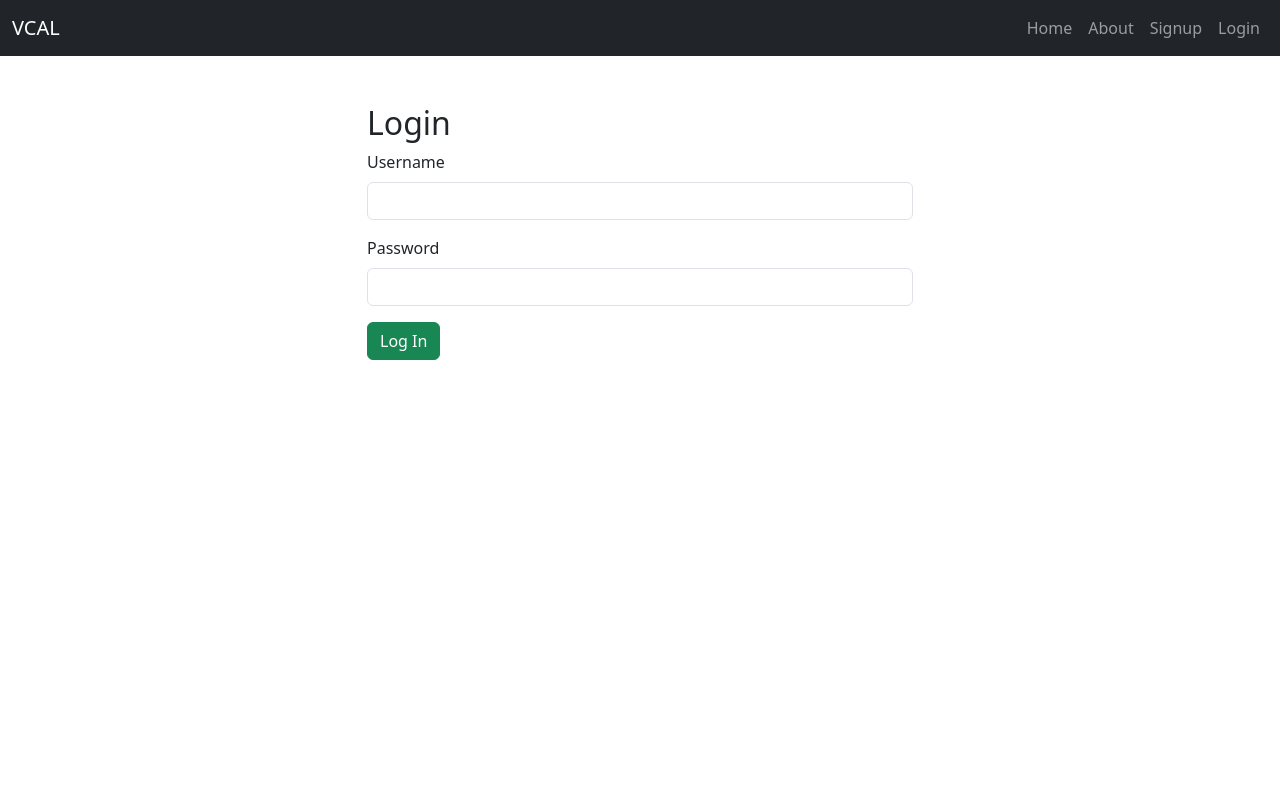
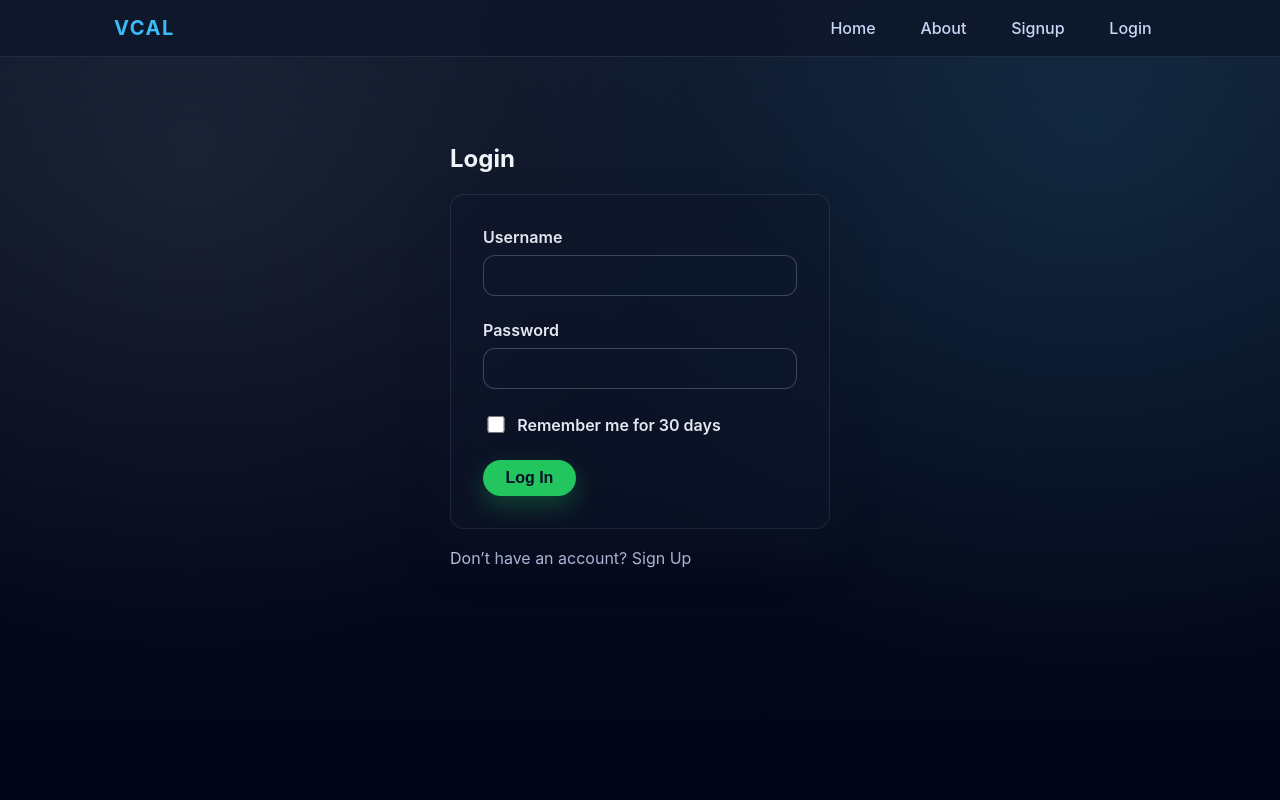
Before and after one commit to RubenJr01/V.Cal, a Django app: page /login/ in a window 1280 px wide. Run offline with Django 5.2, Linux system fonts and the light colour scheme.

Commit message:
Updating HTML/CSS
Trying to move from bootstrap to manual HTML/CSS styling

```diff
--- a/backend/settings.py
+++ b/backend/settings.py
@@ -72,6 +72,7 @@ USE_TZ = True
 
 # --- Static files ---
 STATIC_URL = "static/"
+STATICFILES_DIRS = [BASE_DIR / "events" / "static"]
 
 DEFAULT_AUTO_FIELD = "django.db.models.BigAutoField"
 
@@ -85,3 +86,6 @@ REST_FRAMEWORK = {
 LOGIN_URL = "/login/"
 LOGIN_REDIRECT_URL = "/dashboard/"
 LOGOUT_REDIRECT_URL = "/"
+
+# --- Fresh sessions "30-day timer refresh"
+SESSION_SAVE_EVERY_REQUEST = True
--- /dev/null
+++ b/events/static/events/css/style.css
@@ -0,0 +1,366 @@
+:root {
+  color-scheme: light;
+  --bg: #0f172a;
+  --bg-surface: #111c38;
+  --bg-panel: #132447;
+  --text: #f8fafc;
+  --text-muted: #cbd5f5;
+  --accent: #38bdf8;
+  --accent-strong: #0ea5e9;
+  --success: #22c55e;
+  --info: #c084fc;
+  --danger: #f43f5e;
+  --border: rgba(148, 163, 184, 0.35);
+  --shadow: rgba(15, 23, 42, 0.35);
+  --radius: 14px;
+  --transition: 160ms ease;
+  font-size: 16px;
+}
+
+*,
+*::before,
+*::after {
+  box-sizing: border-box;
+}
+
+body {
+  margin: 0;
+  font-family: "Inter", "Segoe UI", system-ui, -apple-system, sans-serif;
+  background: radial-gradient(circle at 15% 20%, rgba(148, 163, 184, 0.1), transparent 40%),
+              radial-gradient(circle at 85% 15%, rgba(56, 189, 248, 0.12), transparent 45%),
+              linear-gradient(180deg, var(--bg) 0%, #020617 90%);
+  color: var(--text);
+  min-height: 100vh;
+  display: flex;
+  flex-direction: column;
+}
+
+a {
+  color: inherit;
+  text-decoration: none;
+}
+
+a:hover,
+a:focus {
+  color: var(--accent);
+}
+
+.site-header {
+  border-bottom: 1px solid rgba(148, 163, 184, 0.15);
+  backdrop-filter: blur(16px);
+  background: rgba(15, 23, 42, 0.85);
+  position: sticky;
+  top: 0;
+  z-index: 10;
+}
+
+.site-nav {
+  margin: 0 auto;
+  width: min(1100px, 100%);
+  display: flex;
+  align-items: center;
+  justify-content: space-between;
+  padding: 1rem 1.5rem;
+  gap: 1rem;
+}
+
+.brand {
+  font-size: 1.25rem;
+  font-weight: 700;
+  letter-spacing: 0.08em;
+  text-transform: uppercase;
+  color: var(--accent);
+}
+
+.nav-toggle {
+  display: none;
+  flex-direction: column;
+  justify-content: center;
+  gap: 0.35rem;
+  width: 2.5rem;
+  height: 2.5rem;
+  border-radius: 50%;
+  border: 1px solid rgba(148, 163, 184, 0.3);
+  background: transparent;
+  cursor: pointer;
+  transition: border-color var(--transition), transform var(--transition);
+}
+
+.nav-toggle span {
+  display: block;
+  width: 1.3rem;
+  height: 2px;
+  background: var(--text);
+  margin: 0 auto;
+  transition: transform var(--transition), opacity var(--transition);
+}
+
+.nav-toggle.is-active span:nth-child(1) {
+  transform: translateY(6px) rotate(45deg);
+}
+
+.nav-toggle.is-active span:nth-child(2) {
+  opacity: 0;
+}
+
+.nav-toggle.is-active span:nth-child(3) {
+  transform: translateY(-6px) rotate(-45deg);
+}
+
+.nav-links {
+  list-style: none;
+  display: flex;
+  align-items: center;
+  gap: 1rem;
+  margin: 0;
+  padding: 0;
+}
+
+.nav-link {
+  padding: 0.45rem 0.9rem;
+  border-radius: 999px;
+  font-weight: 500;
+  color: var(--text-muted);
+  transition: background var(--transition), color var(--transition), transform var(--transition);
+}
+
+.nav-link:hover,
+.nav-link:focus {
+  color: var(--text);
+  background: rgba(56, 189, 248, 0.18);
+  transform: translateY(-1px);
+}
+
+.page-content {
+  width: min(960px, 100%);
+  margin: 0 auto;
+  padding: 3rem 1.5rem 4rem;
+  flex: 1;
+}
+
+h1,
+h2,
+h3 {
+  font-weight: 700;
+  line-height: 1.2;
+  color: #f1f5f9;
+}
+
+p {
+  line-height: 1.7;
+  color: var(--text-muted);
+}
+
+.text-center {
+  text-align: center;
+}
+
+.lead {
+  font-size: 1.15rem;
+  color: #d2ddff;
+}
+
+.mt-4 {
+  margin-top: 2.5rem;
+}
+
+.mb-3 {
+  margin-bottom: 1.5rem;
+}
+
+.btn {
+  display: inline-flex;
+  align-items: center;
+  justify-content: center;
+  gap: 0.5rem;
+  padding: 0.55rem 1.4rem;
+  border-radius: 999px;
+  border: none;
+  cursor: pointer;
+  font-size: 1rem;
+  font-weight: 600;
+  color: #0f172a;
+  background: var(--accent);
+  box-shadow: 0 10px 25px rgba(56, 189, 248, 0.25);
+  transition: transform var(--transition), box-shadow var(--transition);
+}
+
+.btn:hover,
+.btn:focus {
+  transform: translateY(-1px);
+  box-shadow: 0 14px 28px rgba(56, 189, 248, 0.35);
+}
+
+.btn-lg {
+  padding: 0.8rem 2.2rem;
+  font-size: 1.1rem;
+}
+
+.btn-primary {
+  background: var(--accent);
+  box-shadow: 0 10px 25px rgba(14, 165, 233, 0.3);
+}
+
+.btn-success {
+  background: var(--success);
+  box-shadow: 0 10px 25px rgba(34, 197, 94, 0.28);
+}
+
+.btn-info {
+  background: var(--info);
+  box-shadow: 0 10px 25px rgba(192, 132, 252, 0.3);
+}
+
+.btn-primary,
+.btn-success,
+.btn-info {
+  color: #041128;
+}
+
+.row {
+  display: flex;
+  flex-wrap: wrap;
+  gap: 1.5rem;
+}
+
+.justify-content-center {
+  justify-content: center;
+}
+
+.col-md-6 {
+  flex: 0 1 380px;
+  max-width: 420px;
+  width: 100%;
+}
+
+form {
+  padding: 2rem;
+  border-radius: var(--radius);
+  background: rgba(15, 23, 42, 0.55);
+  border: 1px solid rgba(148, 163, 184, 0.15);
+  box-shadow: 0 24px 45px rgba(15, 23, 42, 0.45);
+  backdrop-filter: blur(12px);
+}
+
+label {
+  font-weight: 600;
+  color: #e2e8f0;
+}
+
+.form-label {
+  display: block;
+  margin-bottom: 0.5rem;
+}
+
+.form-control {
+  width: 100%;
+  padding: 0.75rem 1rem;
+  border-radius: 12px;
+  border: 1px solid rgba(148, 163, 184, 0.35);
+  background: rgba(15, 23, 42, 0.65);
+  color: var(--text);
+  transition: border-color var(--transition), box-shadow var(--transition);
+}
+
+.form-control:focus {
+  outline: none;
+  border-color: var(--accent);
+  box-shadow: 0 0 0 3px rgba(56, 189, 248, 0.35);
+}
+
+.form-check {
+  display: flex;
+  align-items: center;
+  gap: 0.6rem;
+}
+
+.form-check-input {
+  width: 1.1rem;
+  height: 1.1rem;
+  border-radius: 4px;
+  border: 1px solid rgba(148, 163, 184, 0.6);
+  background: rgba(15, 23, 42, 0.6);
+  accent-color: var(--accent);
+}
+
+.alert {
+  padding: 0.9rem 1.2rem;
+  border-radius: 12px;
+  border: 1px solid transparent;
+  background: rgba(241, 245, 249, 0.08);
+  color: #e2e8f0;
+}
+
+.alert-danger {
+  border-color: rgba(244, 63, 94, 0.45);
+  background: rgba(244, 63, 94, 0.15);
+  color: #ffe4e6;
+}
+
+#calendar {
+  margin-top: 2rem;
+  background: rgba(15, 23, 42, 0.5);
+  border-radius: var(--radius);
+  border: 1px solid rgba(148, 163, 184, 0.2);
+  padding: 1rem;
+  box-shadow: 0 20px 45px rgba(15, 23, 42, 0.45);
+}
+
+@media (max-width: 900px) {
+  .page-content {
+    padding-top: 2.25rem;
+  }
+}
+
+@media (max-width: 768px) {
+  .nav-toggle {
+    display: flex;
+  }
+
+  .nav-links {
+    position: absolute;
+    top: 4.5rem;
+    right: 1.5rem;
+    left: 1.5rem;
+    flex-direction: column;
+    align-items: stretch;
+    padding: 1.2rem;
+    border-radius: var(--radius);
+    background: rgba(15, 23, 42, 0.95);
+    border: 1px solid rgba(148, 163, 184, 0.15);
+    box-shadow: 0 24px 45px rgba(15, 23, 42, 0.55);
+    transform: translateY(-10px);
+    opacity: 0;
+    pointer-events: none;
+    transition: opacity var(--transition), transform var(--transition);
+  }
+
+  .nav-links.is-open {
+    opacity: 1;
+    pointer-events: auto;
+    transform: translateY(0);
+  }
+
+  .nav-link {
+    padding: 0.75rem 1rem;
+  }
+
+  .row {
+    flex-direction: column;
+  }
+
+  .col-md-6 {
+    max-width: 100%;
+  }
+}
+
+@media (prefers-reduced-motion: reduce) {
+  *,
+  *::before,
+  *::after {
+    animation-duration: 0.01ms !important;
+    animation-iteration-count: 1 !important;
+    transition-duration: 0.01ms !important;
+    scroll-behavior: auto !important;
+  }
+}
--- /dev/null
+++ b/events/static/events/js/site.js
@@ -0,0 +1,29 @@
+document.addEventListener("DOMContentLoaded", () => {
+  const toggle = document.querySelector("[data-nav-toggle]");
+  const menu = document.querySelector("[data-nav-menu]");
+
+  if (!toggle || !menu) {
+    return;
+  }
+
+  const closeMenu = () => menu.classList.remove("is-open");
+
+  toggle.addEventListener("click", () => {
+    menu.classList.toggle("is-open");
+    toggle.classList.toggle("is-active");
+  });
+
+  menu.addEventListener("click", (event) => {
+    if (event.target instanceof HTMLElement && event.target.matches("a.nav-link")) {
+      closeMenu();
+      toggle.classList.remove("is-active");
+    }
+  });
+
+  document.addEventListener("keyup", (event) => {
+    if (event.key === "Escape") {
+      closeMenu();
+      toggle.classList.remove("is-active");
+    }
+  });
+});
--- a/events/templates/events/layout.html
+++ b/events/templates/events/layout.html
@@ -5,36 +5,36 @@
   <meta charset="utf-8">
   <meta name="viewport" content="width=device-width, initial-scale=1">
   <title>{% block title %}My Site{% endblock %}</title>
-  <link href="https://cdn.jsdelivr.net/npm/bootstrap@5.3.2/dist/css/bootstrap.min.css" rel="stylesheet">
+  <link rel="stylesheet" href="{% static 'events/css/style.css' %}">
 </head>
 <body>
-<nav class="navbar navbar-expand-lg navbar-dark bg-dark">
-  <div class="container-fluid">
-    <a class="navbar-brand" href="{% url 'home' %}">VCAL</a>
-    <button class="navbar-toggler" type="button" data-bs-toggle="collapse" data-bs-target="#mainnav">
-      <span class="navbar-toggler-icon"></span>
+<header class="site-header">
+  <nav class="site-nav">
+    <a class="brand" href="{% url 'home' %}">VCAL</a>
+    <button class="nav-toggle" type="button" aria-label="Toggle navigation" data-nav-toggle>
+      <span></span>
+      <span></span>
+      <span></span>
     </button>
-    <div id="mainnav" class="collapse navbar-collapse">
-      <ul class="navbar-nav ms-auto">
-        <li class="nav-item"><a class="nav-link" href="{% url 'home' %}">Home</a></li>
-        <li class="nav-item"><a class="nav-link" href="{% url 'about' %}">About</a></li>
-        {% if request.user.is_authenticated %}
-          <li class="nav-item"><a class="nav-link" href="{% url 'dashboard' %}">Dashboard</a></li>
-          <li class="nav-item"><a class="nav-link" href="{% url 'logout' %}">Logout</a></li>
-        {% else %}
-          <li class="nav-item"><a class="nav-link" href="{% url 'signup' %}">Signup</a></li>
-          <li class="nav-item"><a class="nav-link" href="{% url 'login' %}">Login</a></li>
-        {% endif %}
-      </ul>
-    </div>
-  </div>
-</nav>
+    <ul class="nav-links" data-nav-menu>
+      <li><a class="nav-link" href="{% url 'home' %}">Home</a></li>
+      <li><a class="nav-link" href="{% url 'about' %}">About</a></li>
+      {% if request.user.is_authenticated %}
+        <li><a class="nav-link" href="{% url 'dashboard' %}">Dashboard</a></li>
+        <li><a class="nav-link" href="{% url 'logout' %}">Logout</a></li>
+      {% else %}
+        <li><a class="nav-link" href="{% url 'signup' %}">Signup</a></li>
+        <li><a class="nav-link" href="{% url 'login' %}">Login</a></li>
+      {% endif %}
+    </ul>
+  </nav>
+</header>
 
-<div class="container py-4">
+<main class="page-content">
   {% block content %}{% endblock %}
-</div>
+</main>
 
-<script src="https://cdn.jsdelivr.net/npm/bootstrap@5.3.2/dist/js/bootstrap.bundle.min.js"></script>
+<script src="{% static 'events/js/site.js' %}" defer></script>
 {% block extra_scripts %}{% endblock %}
 </body>
 </html>
--- a/events/templates/events/login.html
+++ b/events/templates/events/login.html
@@ -17,8 +17,18 @@
         <label for="password" class="form-label">Password</label>
         <input type="password" class="form-control" id="password" name="password" required>
       </div>
+
+      <div class="form-check mb-3">
+        <input class="form-check-input" type="checkbox" id="remember_me" name="remember_me" value="1">
+        <label class="form-check-label" for="remember_me">Remember me for 30 days</label>
+      </div>
+
       <button type="submit" class="btn btn-success">Log In</button>
     </form>
+    <p class="mt-3">
+      Don’t have an account?
+      <a href="{% url 'signup' %}">Sign Up</a>
+    </p>
   </div>
 </div>
 {% endblock %}
--- a/events/templates/events/signup.html
+++ b/events/templates/events/signup.html
@@ -7,6 +7,12 @@
     <form method="POST">
       {% csrf_token %}
       {{ form.as_p }}
+
+      <div class="form-check mb-3">
+        <input class="form-check-input" type="checkbox" id="remember_me" name="remember_me" value="1">
+        <label class="form-check-label" for="remember_me">Keep me signed in for 30 days</label>
+      </div>
+
       <button type="submit" class="btn btn-success">Sign Up</button>
     </form>
     <p class="mt-3">
```
Also changed, not shown: events/admin.py (+36 -3 lines), events/models.py (+24 -20 lines), events/webviews.py (+16 -0 lines), events/migrations/0003_alter_event_options_and_more.py (added).
